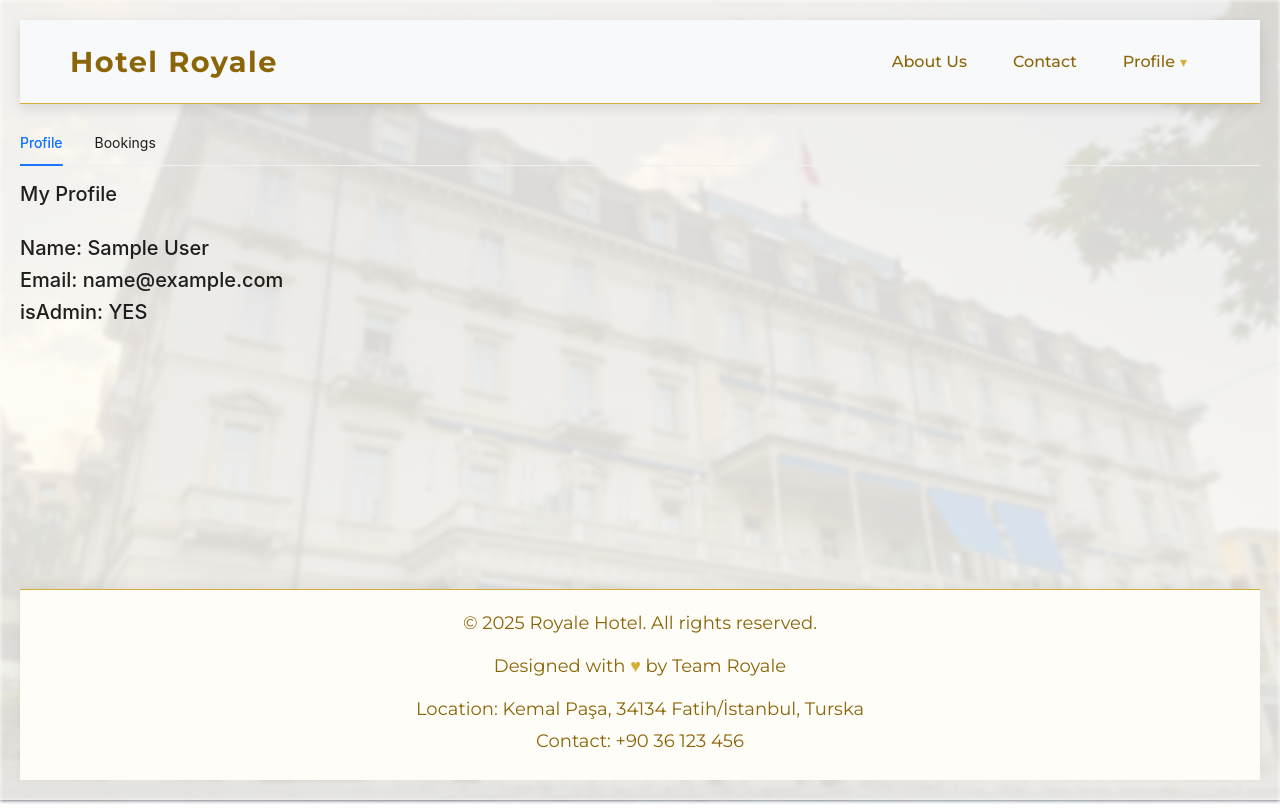
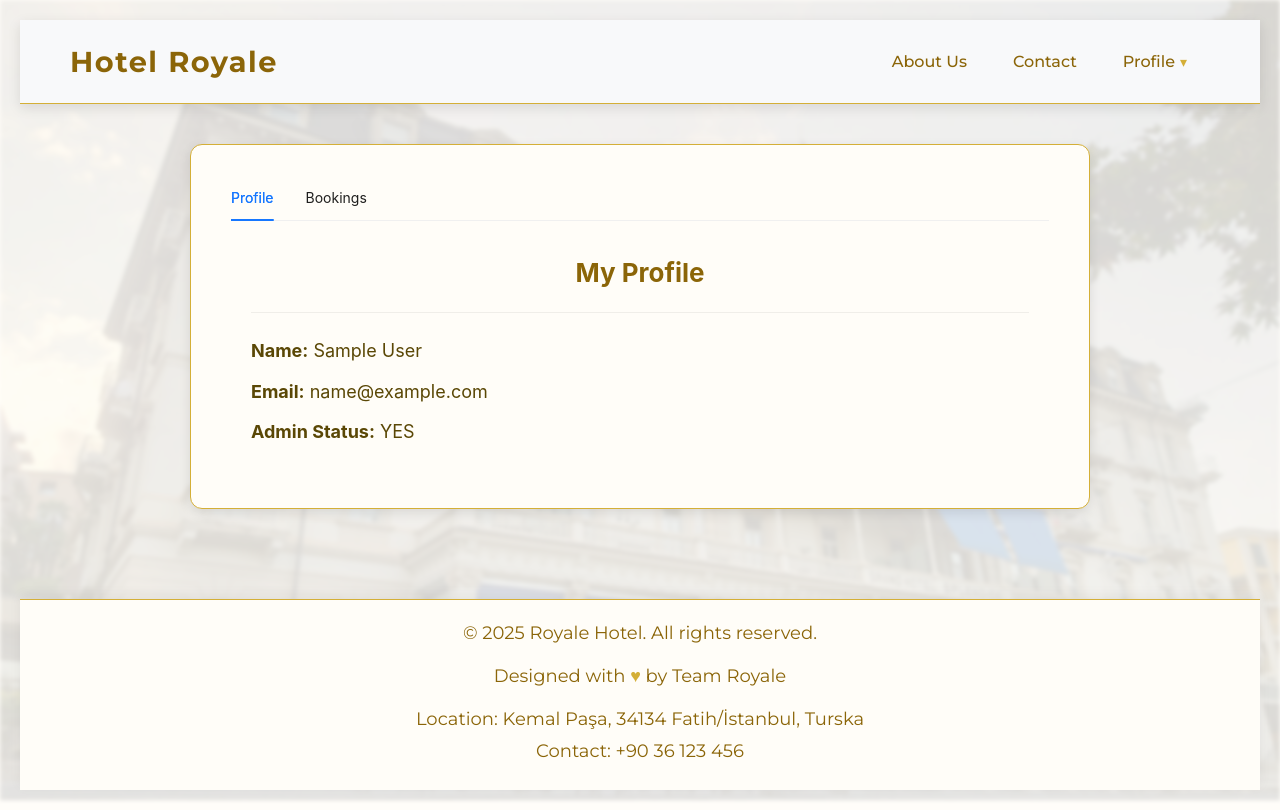
Before and after one commit to AjdinFazlihodzicUNZE/hotel-booking-app, a React (Create React App) app: page /profile in a window 1280 px wide. Built offline with nearby package versions, Linux system fonts and the light colour scheme; sample sign-in values are in the browser's storage.

Commit message:
Profile screen Frontend implemented, logout-button bug fixed

```diff
--- a/src/components/Navbar.css
+++ b/src/components/Navbar.css
@@ -3,6 +3,8 @@
     padding: 15px 50px;
     box-shadow: 0 4px 12px rgba(0, 0, 0, 0.1);
     border-bottom: 1px solid #d4af37;
+    position: relative;
+  z-index: 1000;
 }
 
 .navbar-brand {
@@ -46,13 +48,24 @@
 }
 
 .dropdown-menu {
-    background-color: #fffdf8;
-    border: 1px solid #d4af37;
-    box-shadow: 0 4px 10px rgba(0, 0, 0, 0.1);
-    margin-top: 0.5rem;
-    min-width: 160px;
-    padding: 0;
-}
+    display: none;
+  position: absolute;
+  top: 100%;
+  left: 0;
+  z-index: 1002;
+  background-color: white;
+  border: 1px solid #ccc;
+  padding: 0.5rem 0;
+  box-shadow: 0 4px 8px rgba(0, 0, 0, 0.15);
+  min-width: 150px;
+  }
+
+  .nav-item.dropdown {
+    position: relative;
+    position: relative;
+  z-index: 1001;
+  }
+
 
 .dropdown-item {
     color: #8b6508;
@@ -104,7 +117,9 @@
 .nav-link:hover .custom-arrow {
     transform: rotate(180deg);
 }
-
+.nav-item.dropdown.show .dropdown-menu {
+    display: block;
+  }
 
 @media (max-width: 991px) {
     .navbar {
--- /dev/null
+++ b/src/screens/Adminscreen.css
@@ -0,0 +1,3 @@
+.main-container {
+    overflow: hidden;
+  }
--- a/src/screens/Homescreen.js
+++ b/src/screens/Homescreen.js
@@ -55,7 +55,7 @@ function Homescreen() {
     return (
         <div className="container">
           <div>
-              <h1 className="welcome-text">Welcome</h1>
+              <h1 className="welcome-text">Welcome to Hotel Royale</h1>
             </div>
             <div className="row justify-content-center mt-5">
               <div className="feature-cards-container mt-4 d-flex justify-content-center flex-wrap">
--- a/src/screens/Profilescreen.css
+++ b/src/screens/Profilescreen.css
@@ -1,4 +1,3 @@
-/* Container za cijeli profil ekran */
 .profilescreen-container {
   max-width: 900px;
   margin: 40px auto;
@@ -11,23 +10,25 @@
   color: #8b6508;
 }
 
-/* Naslov "My Profile" i ostali h1 */
-.profilescreen-container h1 {
-  font-size: 28px;
+.profile-info {
+  padding: 20px;
+  text-align: left;
+}
+
+.profile-info h1 {
+  font-size: 26px;
+  text-align: center;
   margin-bottom: 20px;
-  text-align: center;
   font-weight: 700;
   color: #8b6508;
 }
 
-/* Profilni podaci */
-.profile-info h1 {
-  font-size: 20px;
+.profile-info p {
+  font-size: 18px;
   margin-bottom: 12px;
-  font-weight: 600;
+  color: #5a4705;
 }
 
-/* Booking kartice */
 .bs {
   background-color: #fffdf8;
   border: 1px solid #d4af37;
@@ -40,31 +41,26 @@
   position: relative;
 }
 
-/* Hover efekat za booking kartice */
 .bs:hover {
   box-shadow: 0 8px 20px rgba(212, 175, 55, 0.5);
   transform: translateY(-4px);
 }
 
-/* Booking naslov (ime sobe) */
 .bs h1 {
   font-size: 24px;
   margin-bottom: 10px;
   font-weight: 700;
 }
 
-/* Booking detalji (p tagovi) */
 .bs p {
   margin: 6px 0;
   font-size: 16px;
 }
 
-/* Status tekst sa posebnim stilom za potvrđeno i otkazano */
 .bs p b {
   font-weight: 700;
 }
 
-/* Dugme za otkazivanje */
 .luxury-button {
   background-color: #bfa06a;
   border: none;
@@ -79,19 +75,16 @@
   margin-top: 10px;
 }
 
-/* Hover efekat na dugme */
 .luxury-button:hover {
   background-color: #d4af37;
   transform: scale(1.05);
   box-shadow: 0 6px 15px rgba(0, 0, 0, 0.3);
 }
 
-/* Active efekat na dugme */
 .luxury-button:active {
   transform: scale(0.95);
 }
 
-/* Responsive: prilagođavanje za manje ekrane */
 @media (max-width: 768px) {
   .profilescreen-container {
     padding: 20px 15px;
--- a/src/screens/Profilescreen.js
+++ b/src/screens/Profilescreen.js
@@ -1,12 +1,11 @@
 import React, { useEffect, useState } from "react";
-import { Tabs } from "antd";
+import { Tabs, Divider, Tag } from "antd";
 import axios from "axios";
-import Loader from '../components/Loader';
-import Error from '../components/Error';
-import './Profilescreen.css';
-import { set } from "mongoose";
-import Swal from 'sweetalert2'
-import { Divider, Flex, Tag } from 'antd';
+import Loader from "../components/Loader";
+import Error from "../components/Error";
+import Swal from "sweetalert2";
+import "./Profilescreen.css";
+
 function Profilescreen() {
   const user = JSON.parse(localStorage.getItem("currentUser"));
 
@@ -21,12 +20,12 @@ function Profilescreen() {
       key: "1",
       label: "Profile",
       children: (
-        <div>
+        <div className="profile-info">
           <h1>My Profile</h1>
-          <br />
-          <h1>Name: {user.name}</h1>
-          <h1>Email: {user.email}</h1>
-          <h1>isAdmin: {user.isAdmin ? "YES" : "NO"}</h1>
+          <Divider />
+          <p><b>Name:</b> {user.name}</p>
+          <p><b>Email:</b> {user.email}</p>
+          <p><b>Admin Status:</b> {user.isAdmin ? "YES" : "NO"}</p>
         </div>
       ),
     },
@@ -38,7 +37,7 @@ function Profilescreen() {
   ];
 
   return (
-    <div className="ml-3 mt-3">
+    <div className="profilescreen-container">
       <Tabs defaultActiveKey="1" items={items} />
     </div>
   );
@@ -48,9 +47,10 @@ export default Profilescreen;
 
 export function MyBookings() {
   const user = JSON.parse(localStorage.getItem("currentUser"));
-  const[bookings, setbookings] = useState([])
+  const [bookings, setbookings] = useState([]);
   const [loading, setloading] = useState(false);
   const [error, seterror] = useState();
+
   useEffect(() => {
     const fetchBookings = async () => {
       try {
@@ -60,60 +60,72 @@ export function MyBookings() {
             userid: user._id,
           })
         ).data;
-      console.log(data);
-      setbookings(data)
-      setloading(false)
+        setbookings(data);
+        setloading(false);
       } catch (error) {
         console.log(error);
-      setloading(false)
-      seterror(error)
+        setloading(false);
+        seterror(error);
       }
     };
 
     fetchBookings();
   }, []);
 
-async function cancelBooking(bookingid, roomid){
-
-
+  async function cancelBooking(bookingid, roomid) {
     try {
-        setloading(true)
-        const result= await (await axios.post("/api/bookings/cancelbooking" , {bookingid, roomid})).data
-        console.log(result)
-        setloading(false)
-        Swal.fire('Congrats', 'Your booking has been canceled' , 'success').then(result=>{
-            window.location.reload()
-        })
+      setloading(true);
+      const result = await (
+        await axios.post("/api/bookings/cancelbooking", { bookingid, roomid })
+      ).data;
+      setloading(false);
+      Swal.fire("Congrats", "Your booking has been canceled", "success").then(
+        (result) => {
+          window.location.reload();
+        }
+      );
     } catch (error) {
-        console.log(error)
-        setloading(false)
-        Swal.fire('Oops', 'Something went wrong', 'error')
+      console.log(error);
+      setloading(false);
+      Swal.fire("Oops", "Something went wrong", "error");
     }
   }
-
 
   return (
     <div>
       <div className="row">
         <div className="col-md-6">
-             {loading && (<Loader/>)}
-             {bookings && (bookings.map(booking=>{
-                return <div className="bs">
+          {loading && <Loader />}
+          {bookings &&
+            bookings.map((booking) => {
+              return (
+                <div className="bs" key={booking._id}>
                   <h1>{booking.room}</h1>
-                    <p><b>Booking ID</b> : {booking._id}</p>
-                    <p><b>Check in</b> : {booking.date}</p>
-                    <p><b>Amount</b> : {booking.totalamount}</p>
-                    <p><b>Status</b> : {" "}
-                        {booking.status=='cancelled' ? ( <Tag color="red">CANCELED</Tag>) : (<Tag color="green">CONFIRMED</Tag>)}
+                  <p><b>Booking ID</b>: {booking._id}</p>
+                  <p><b>Check in</b>: {booking.date}</p>
+                  <p><b>Amount</b>: {booking.totalamount}</p>
+                  <p>
+                    <b>Status</b>:{" "}
+                    {booking.status === "cancelled" ? (
+                      <Tag color="red">CANCELED</Tag>
+                    ) : (
+                      <Tag color="green">CONFIRMED</Tag>
+                    )}
                   </p>
 
-                  {booking.status !== 'cancelled' && (
-                      <div style={{float: "right"}}>
-                        <button className='luxury-button' onClick={() => cancelBooking(booking._id, booking.roomid)}>CANCEL BOOKING</button>
+                  {booking.status !== "cancelled" && (
+                    <div style={{ float: "right" }}>
+                      <button
+                        className="luxury-button"
+                        onClick={() => cancelBooking(booking._id, booking.roomid)}
+                      >
+                        CANCEL BOOKING
+                      </button>
                     </div>
                   )}
                 </div>
-             }))}
+              );
+            })}
         </div>
       </div>
     </div>
```
Lines whose indentation alone changed are shown as unchanged.
